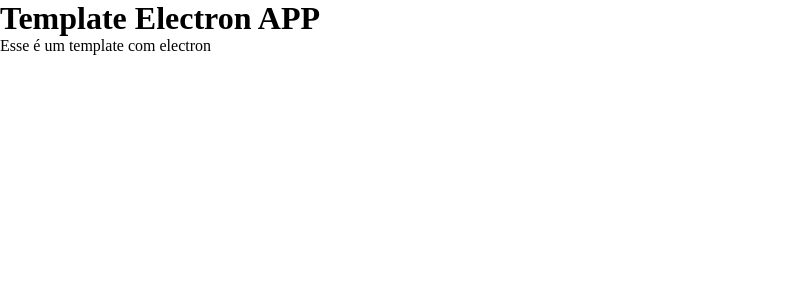
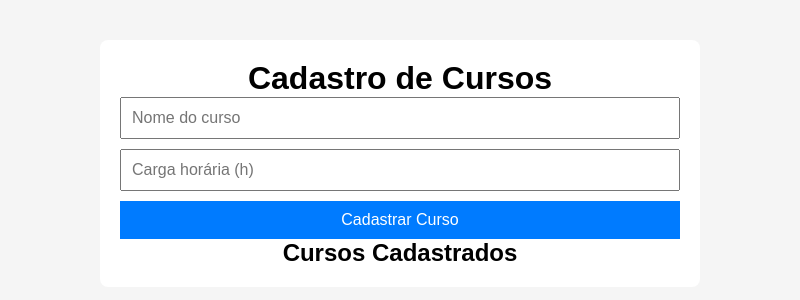
Before and after one commit to lucasbasso92/cadastro-curso-electron, an Electron app: page src/pages/index.html in a window 800 px wide. Drawn offline with Linux system fonts and the light colour scheme; files that its build step writes are made by us from their sources.

Commit message:
estilizando-html

```diff
--- a/src/pages/index.html
+++ b/src/pages/index.html
@@ -3,23 +3,30 @@
 <head>
     <meta charset="UTF-8">
     <meta name="viewport" content="width=device-width, initial-scale=1.0">
-    <title>Template Electron APP</Template></title>
+    <title>Cadastro de Curso</title>
 
-    <link rel="stylesheet" href="styles.css">
 
+<link rel="stylesheet" href="../styles/styles.css">
 </head>
+
+
 <body>
-    <h1> Template Electron APP</h1>
- Esse é um template com electron
+         <div class="container">
+    <h1>Cadastro de Cursos</h1>
 
-<!-- Arquivo para manipular o DOM -->
-<script src="../js/script.js"></script>
+    <form id="form-curso">
+      <input id="nomeCurso" placeholder="Nome do curso" required />
+      <input id="cargaHoraria" placeholder="Carga horária (h)" required />
+      <button type="submit">Cadastrar Curso</button>
+    </form>
+
+
+    <h2>Cursos Cadastrados</h2>
+    <ul></ul>
+  </div>
 
 
 
-
-
-
-
+<script src="../js/script.js"></script>
 </body>
-</html>
+</html
--- a/src/styles/styles.css
+++ b/src/styles/styles.css
@@ -1,5 +1,56 @@
 * {
-    margin: 0; /* Espaçamentos externos */
-    padding: 0; /* Espaçamentos internos */
-    box-sizing: border-box; /* tamanho da caixa */
+  margin: 0;
+  padding: 0;
+  box-sizing: border-box
 }
+
+body {
+  font-family: Arial;
+  background: #f5f5f5;
+}
+
+.container {
+  max-width: 600px;
+  margin: 40px auto;
+  background: white;
+  padding: 20px;
+  border-radius: 8px;
+}
+
+h1, h2 {
+  text-align: center;
+}
+
+form {
+  display: flex;
+  flex-direction: column;
+  gap: 10px;
+}
+
+input, button {
+  padding: 10px;
+  font-size: 16px;
+}
+
+button {
+  background-color: #007bff;
+  color: white;
+  border: none;
+  cursor: pointer;
+}
+
+button:hover {
+  background-color: #0056b3;
+}
+
+ul {
+  list-style: none;
+  padding: 0;
+}
+
+li {
+  background: #e9ecef;
+  margin-bottom: 10px;
+  padding: 10px;
+  border-radius: 5px;
+}
```
